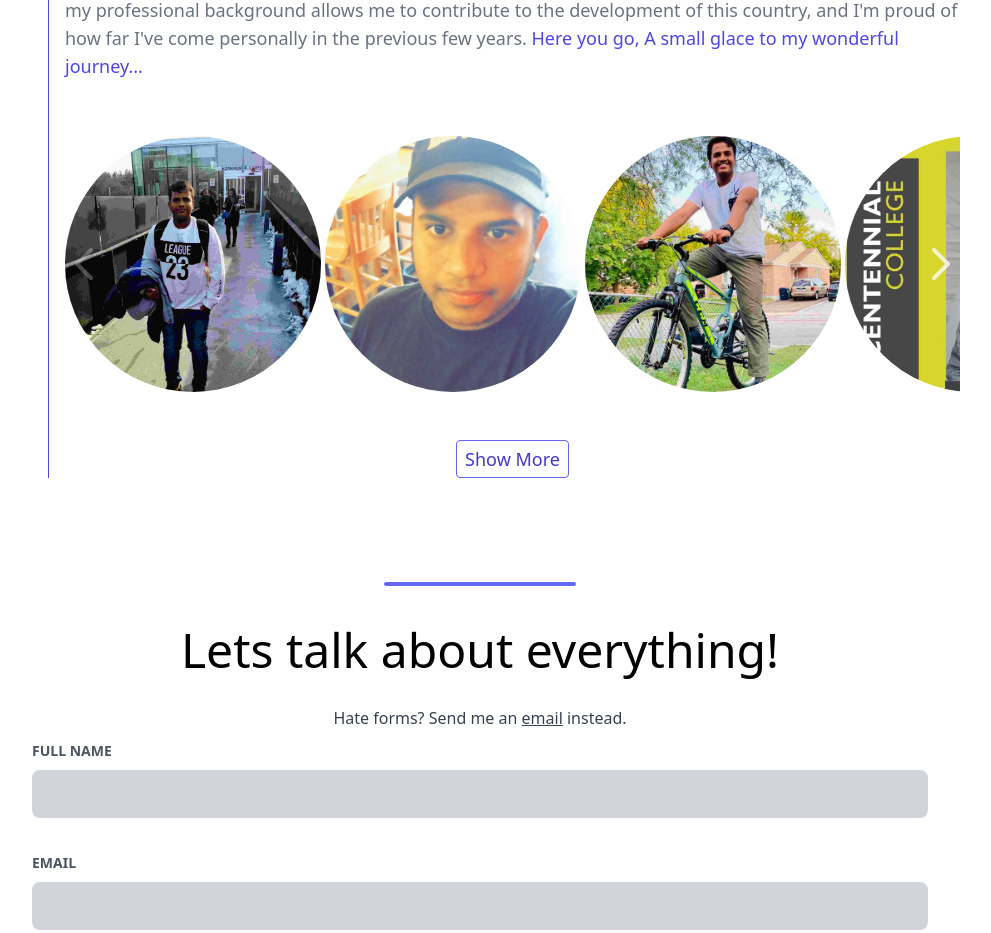
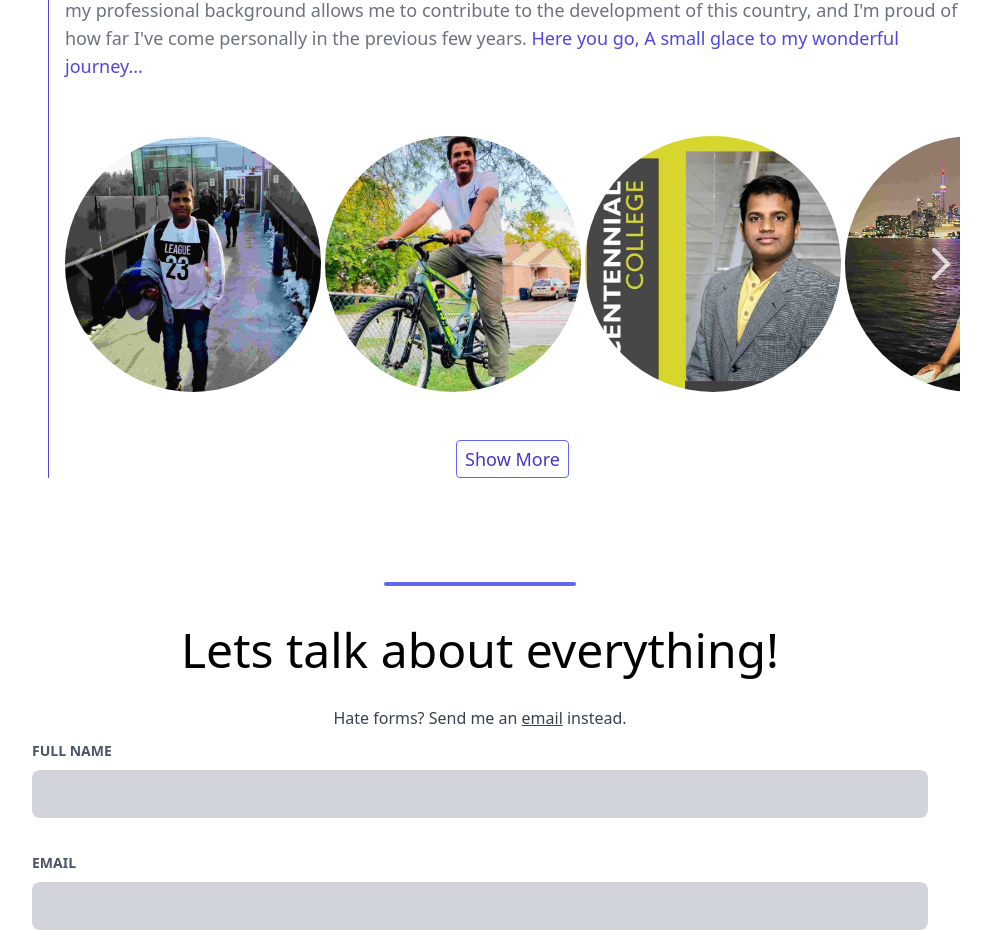
Before and after one commit to mhsegval/portfolio-mufaddal, a Next.js app: page / in a window 1280 px wide. Shown: the part 2280-3213 px from the top of the page, without its empty margins (160-1151 px from the left). Built offline with nearby package versions, Linux system fonts and the light colour scheme; no server answers.

Commit message:
build error resolved

```diff
--- a/components/Carousal.jsx
+++ b/components/Carousal.jsx
@@ -1,7 +1,6 @@
 import { useState, useRef, useEffect } from 'react';
 import Image from 'next/image';
 import img1 from '../public/gallery1/1.jpg'
-import img2 from '../public/gallery1/2.JPG'
 import img3 from '../public/gallery1/3.jpg'
 import img4 from '../public/gallery1/4.jpg'
 import img5 from '../public/gallery1/5.jpg'
@@ -15,10 +14,6 @@ const data = [
     {
         id: 1,
         imgSrc : img1
-    },
-    {
-        id: 2,
-        imgSrc : img2
     },
     {
         id: 3,
--- a/components/Gallery.jsx
+++ b/components/Gallery.jsx
@@ -7,7 +7,6 @@ import img5 from '../public/gallery/5.jpeg'
 import img6 from '../public/gallery/6.jpeg'
 import img7 from '../public/gallery/7.jpg'
 import img8 from '../public/gallery/8.jpeg'
-import img9 from '../public/gallery/9.JPG'
 import img10 from '../public/gallery/10.jpg'
 import img11 from '../public/gallery/11.jpeg'
 import img12 from '../public/gallery/12.jpeg'
@@ -54,10 +53,6 @@ const Gallery = () => {
         {
             id: 8,
             imgSrc : img8
-        },
-        {
-            id: 9,
-            imgSrc : img9
         },
         {
             id: 10,
```
Also changed, not shown: 1 other file (tests, documents, lock files or other folders).
